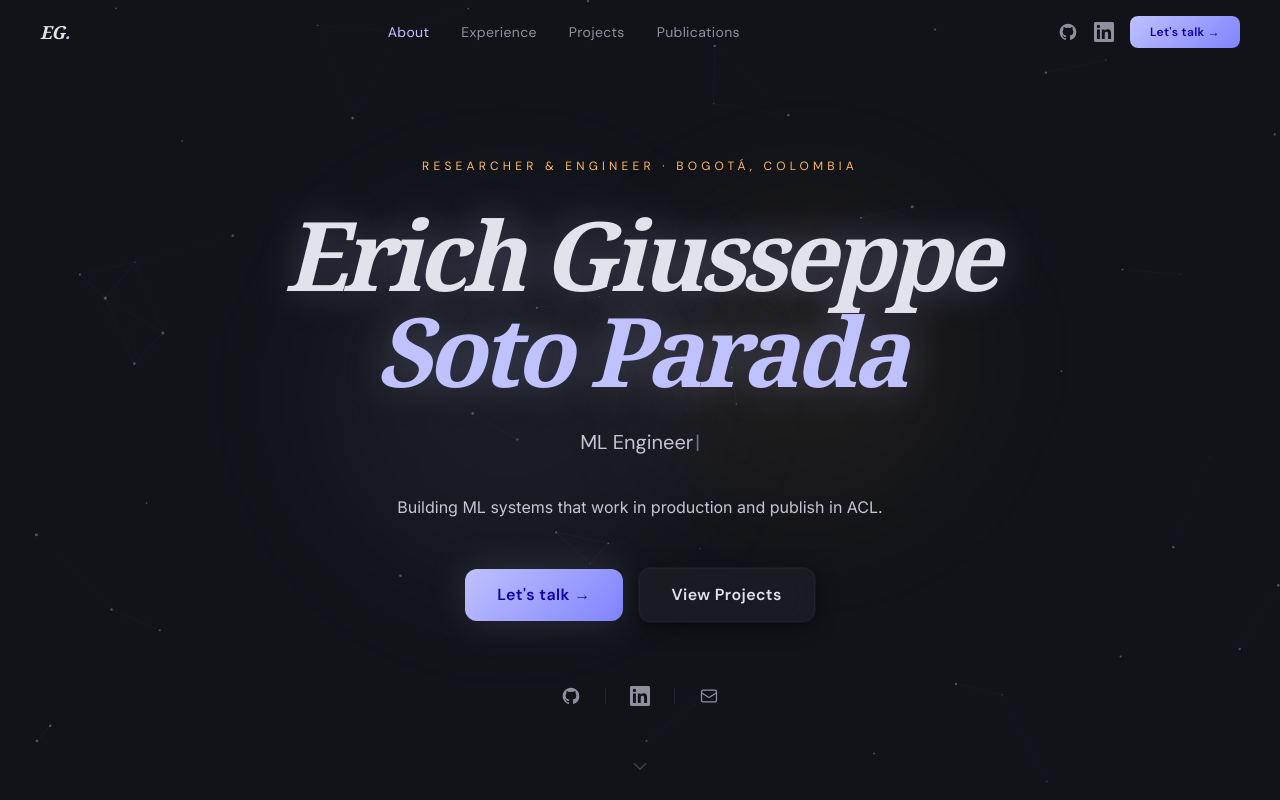
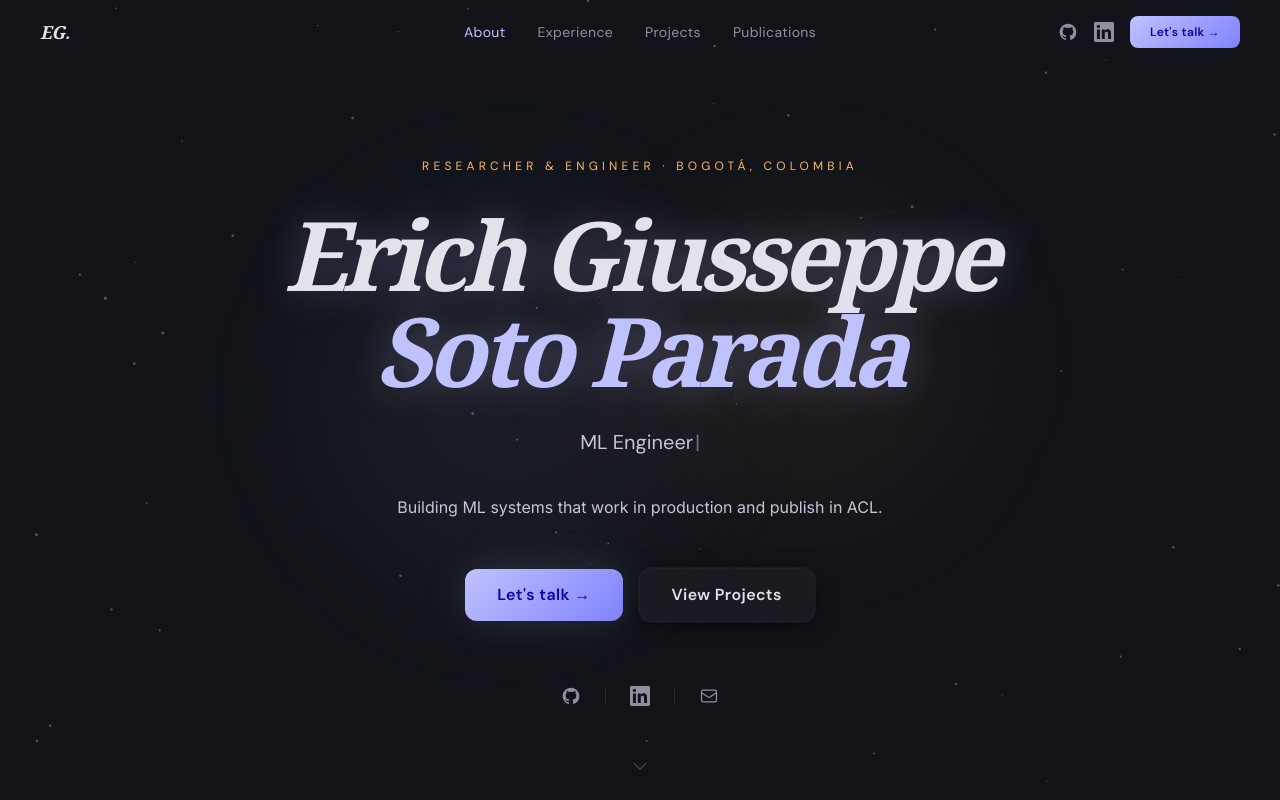
Before and after one commit to ErichGiusseppe/erich-portfolio, a Next.js app: page / in a window 1280 px wide. Shown: the top 800 px of the page. Built offline with nearby package versions, Linux system fonts and the light colour scheme.

Commit message:
Center nav links absolutely in navbar header

```diff
--- a/src/components/layout/Navbar.tsx
+++ b/src/components/layout/Navbar.tsx
@@ -55,7 +55,7 @@ export default function Navbar() {
         animate={{ y: 0, opacity: 1 }}
         transition={{ duration: 0.6, ease: [0.25, 0.46, 0.45, 0.94] }}
       >
-        <div className="max-w-7xl mx-auto px-6 md:px-10 h-16 flex items-center justify-between">
+        <div className="relative max-w-7xl mx-auto px-6 md:px-10 h-16 flex items-center justify-between">
           <a
             href="#"
             translate="no"
@@ -64,7 +64,7 @@ export default function Navbar() {
             EG<span className="text-primary">.</span>
           </a>
 
-          <nav className="hidden md:flex items-center gap-8">
+          <nav className="hidden md:flex absolute left-1/2 -translate-x-1/2 items-center gap-8">
             {links.map(link => (
               <a
                 key={link.href}
```
